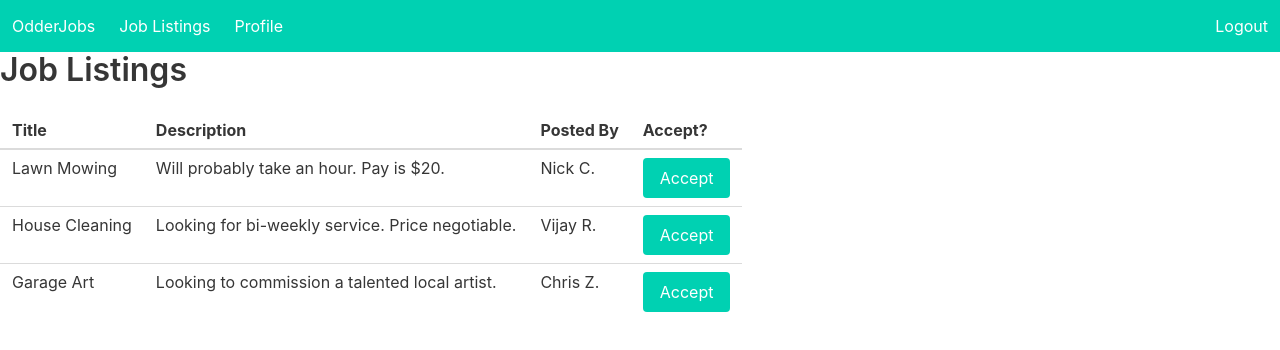
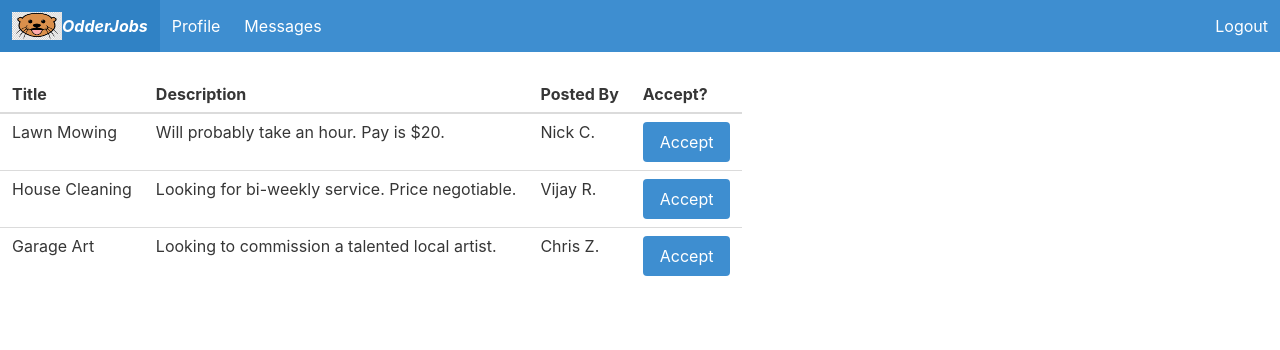
Before and after one commit to vijayrachakonda/OdderJobs, a website: page index.html in a window 1280 px wide. Drawn offline with nearby package versions, Linux system fonts and the light colour scheme.

Commit message:
basic navbar and message template

```diff
--- /dev/null
+++ b/app.js
@@ -0,0 +1,50 @@
+const renderNavbar = function(loggedIn) {
+    let element = '';
+    if(loggedIn) {
+        element = `<div class="navbar-brand">
+                    <a class="navbar-item" href="/">
+                        <img src="/otter.jpg" width="50" height="75">
+                        <div><b><i>OdderJobs</i></b></div>
+                    </a>
+                </div>
+                <div class="navbar-menu">
+                        <div class="navbar-start">
+                            <div class="navbar-item"><a class="navlink">Profile</a></div>
+                            <div class="navbar-item"><a class="navlink" href="/messages.html">Messages</a></div>
+                        </div>
+                    <div class="navbar-end">
+                        <div class="navbar-item"><a class="navlink">Logout</a></div>
+                    </div>
+                </div>`
+    } else {
+        element = `<div class="navbar-brand">
+                    <a class="navbar-item" href="https://bulma.io">
+                        <img src="https://bulma.io/images/bulma-logo.png" width="112" height="28">
+                    </a>
+                </div>
+                <div class="navbar-menu">
+                    <div class="navbar-start">
+                        <div class="navbar-item">Job Listings</div>
+                    </div>
+                <div class="navbar-end">
+                    <div class="navbar-item">Login/Register</div>
+                </div>
+            </div>`
+    }
+    const navroot = $("#navbar-root");
+    navroot.append(element);
+}
+
+const renderMessage = function(message) {
+    renderNavbar(true);
+    let element = `<div class="box" id="`.concat(message.id, `"><div class="media content"><span class="sender"><strong>`, message.sender,
+        `</strong></span></div><div class="content"><span id="`, message.id, `-body">`, message.body, `</span></div></div>`);
+    const messageroot = $("#messages-root");
+    messageroot.append(element);
+}
+
+
+$(function() {
+    let message = {id: 1, sender: "nick", body: "hello"};
+    renderMessage(message);
+});
--- a/index.html
+++ b/index.html
@@ -2,21 +2,11 @@
     <head>
         <title>OdderJobs - Index</title>
         <link rel="stylesheet" href="https://cdn.jsdelivr.net/npm/bulma@0.8.0/css/bulma.min.css">
+        <link rel="stylesheet" href="style.css">
     </head>
     <body>
-        <nav class="navbar is-primary" role="navigation" aria-label="main navigation">
-            <div class="navbar-menu">
-                <div class="navbar-start">
-                    <div class="navbar-item">OdderJobs</div>
-                    <div class="navbar-item">Job Listings</div>
-                    <div class="navbar-item">Profile</div>
-                </div>
-                <div class="navbar-end">
-                    <div class="navbar-item">Logout</div>
-                </div>
-            </div>
-        </nav>
-        <h1 class="title">Job Listings</h1>
+        <nav id="navbar-root" class="navbar is-info" role="navigation" aria-label="main navigation"></nav>
+        <h1 class="title"></h1>
         <table class="table">
             <thead>
                 <tr>
@@ -31,21 +21,23 @@
                     <td>Lawn Mowing</td>
                     <td>Will probably take an hour. Pay is $20.</td>
                     <td>Nick C.</td>
-                    <td><button class="button is-primary">Accept</button></td>
+                    <td><button class="button is-info">Accept</button></td>
                 </tr>
                 <tr>
                     <td>House Cleaning</td>
                     <td>Looking for bi-weekly service. Price negotiable.</td>
                     <td>Vijay R.</td>
-                    <td><button class="button is-primary">Accept</button></td>
+                    <td><button class="button is-info">Accept</button></td>
                 </tr>
                 <tr>
                     <td>Garage Art</td>
                     <td>Looking to commission a talented local artist.</td>
                     <td>Chris Z.</td>
-                    <td><button class="button is-primary">Accept</button></td>
+                    <td><button class="button is-info">Accept</button></td>
                 </tr>
             </tbody>
         </table>
+    <script src="../node_modules/jquery/dist/jquery.js"></script>
+    <script src="app.js"></script>
     </body>
 </html>
--- /dev/null
+++ b/style.css
@@ -0,0 +1,9 @@
+@charset "UTF-8";
+
+.navlink {
+    color:white
+}
+
+.navlink:hover {
+    color:#D3D3D3
+}
```
Also changed, not shown: messages.html (added, +15 -0 lines), package.json (added, +23 -0 lines), otter.jpg (added), 1 other file.
